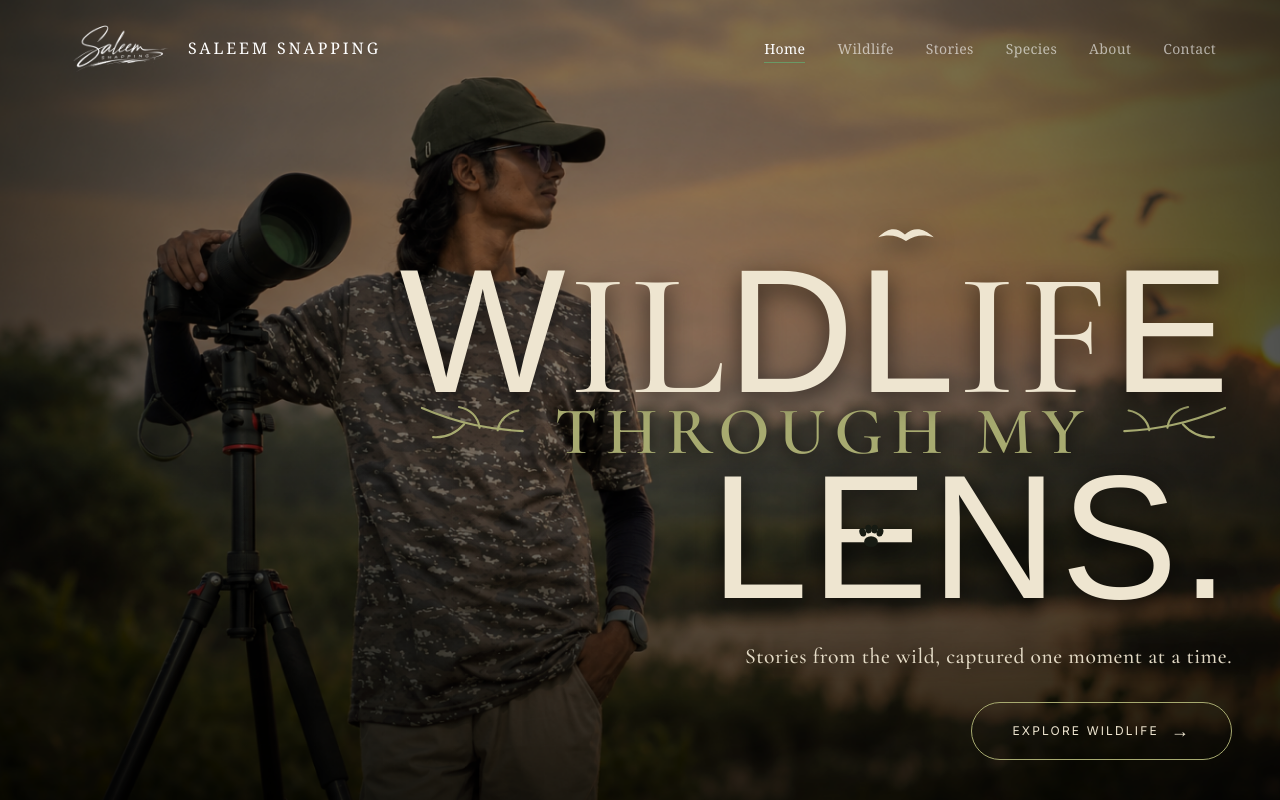
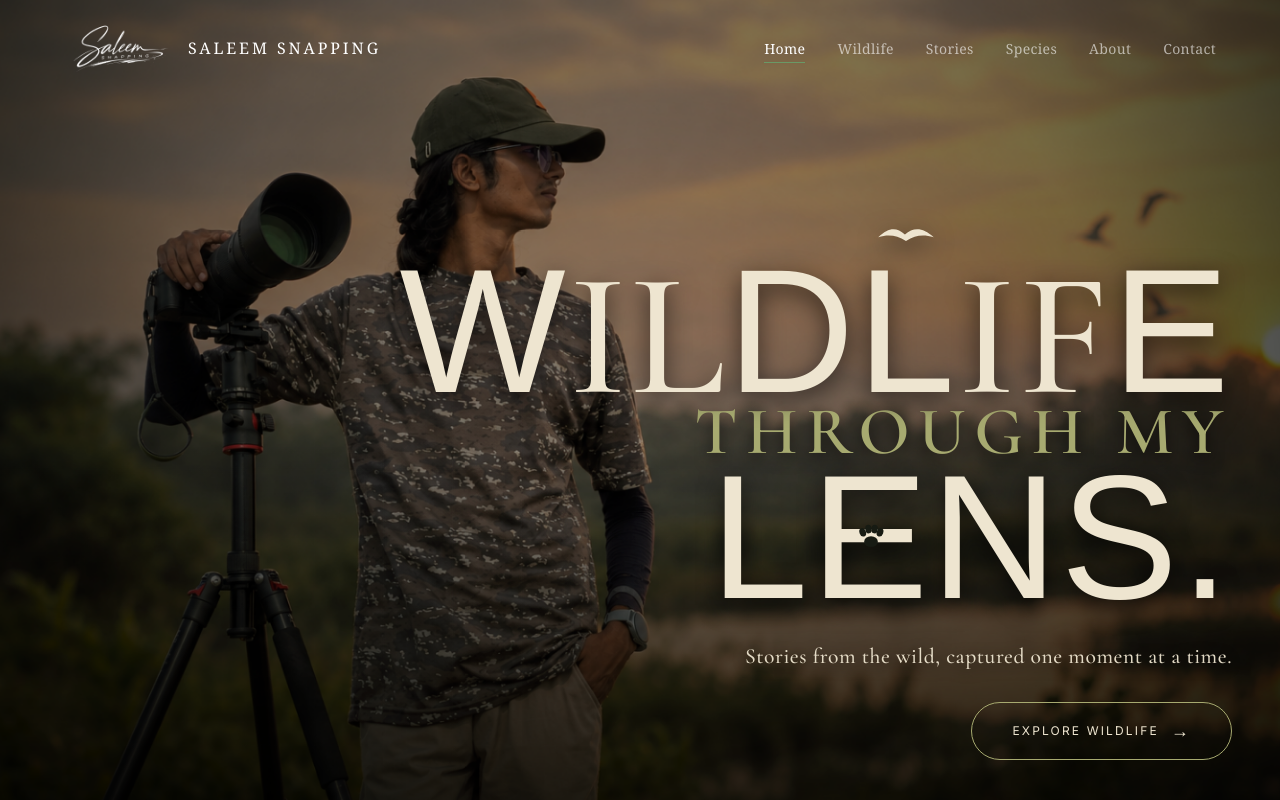
Before and after one commit to suresh-1-byte/saleem-snapping-wildlife, a Next.js app: page / in a window 1280 px wide. Shown: the top 800 px of the page. Built offline with nearby package versions, Linux system fonts and the light colour scheme; a web font is replaced by a local one.

Commit message:
Minimalist hero: removed leaf decorations from THROUGH MY

```diff
--- a/components/home/Hero.tsx
+++ b/components/home/Hero.tsx
@@ -190,9 +190,6 @@ export default function Hero() {
             flex
             items-center
             justify-end
-            gap-3
-            sm:gap-5
-            md:gap-7
             -mt-1
             md:-mt-2
           "
@@ -203,32 +200,6 @@ export default function Hero() {
             delay: 0.8,
           }}
         >
-
-          {/* LEFT LEAVES */}
-          <svg
-            viewBox="0 0 130 70"
-            className="
-              w-14
-              sm:w-20
-              md:w-24
-              lg:w-28
-              shrink-0
-              text-[#a7aa70]
-            "
-            fill="none"
-            stroke="currentColor"
-            strokeWidth="2.5"
-            strokeLinecap="round"
-          >
-            <path d="M125 35 C88 33 53 27 8 8" />
-
-            <path d="M75 31 C73 19 65 10 51 7" />
-
-            <path d="M96 34 C98 22 108 13 120 11" />
-
-            <path d="M57 27 C48 37 36 43 21 42" />
-          </svg>
-
 
           {/* THROUGH MY */}
           <span
@@ -250,33 +221,6 @@ export default function Hero() {
           >
             THROUGH MY
           </span>
-
-
-          {/* RIGHT LEAVES */}
-          <svg
-            viewBox="0 0 130 70"
-            className="
-              w-14
-              sm:w-20
-              md:w-24
-              lg:w-28
-              shrink-0
-              text-[#a7aa70]
-              scale-x-[-1]
-            "
-            fill="none"
-            stroke="currentColor"
-            strokeWidth="2.5"
-            strokeLinecap="round"
-          >
-            <path d="M125 35 C88 33 53 27 8 8" />
-
-            <path d="M75 31 C73 19 65 10 51 7" />
-
-            <path d="M96 34 C98 22 108 13 120 11" />
-
-            <path d="M57 27 C48 37 36 43 21 42" />
-          </svg>
 
         </motion.div>
 
```
